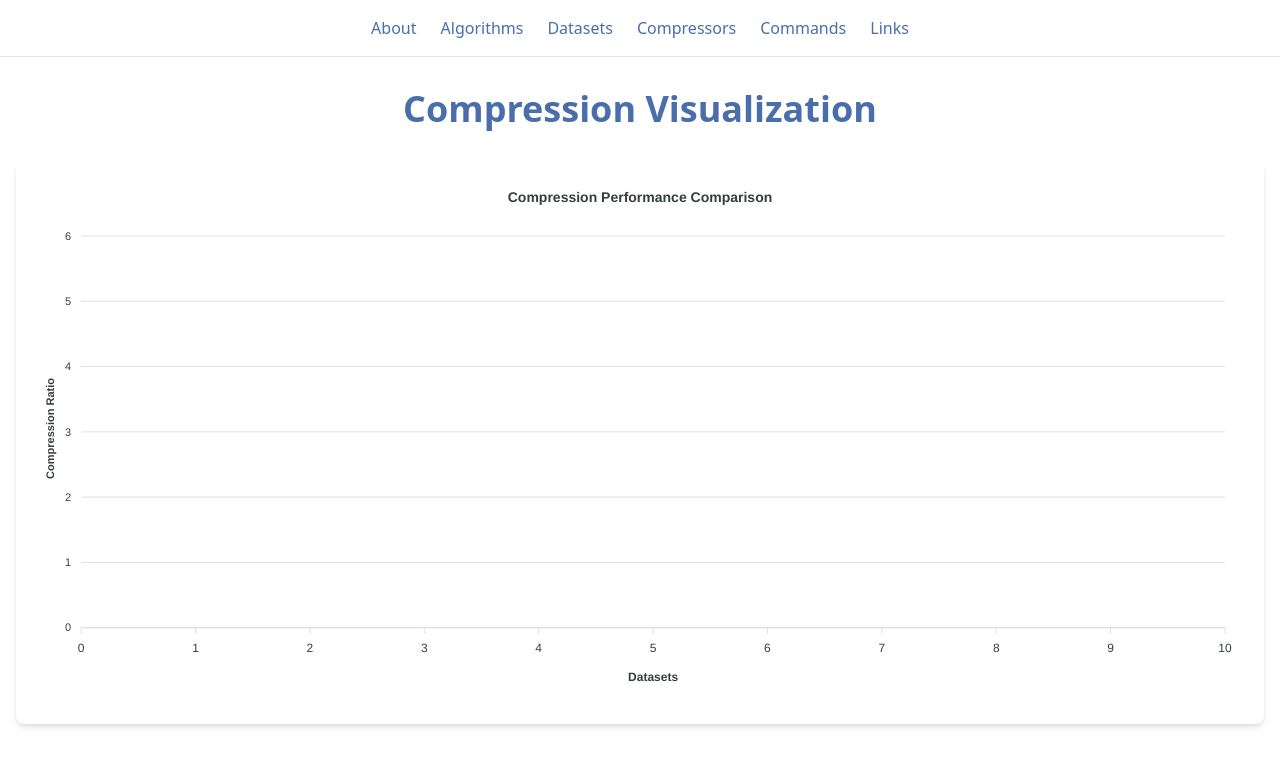
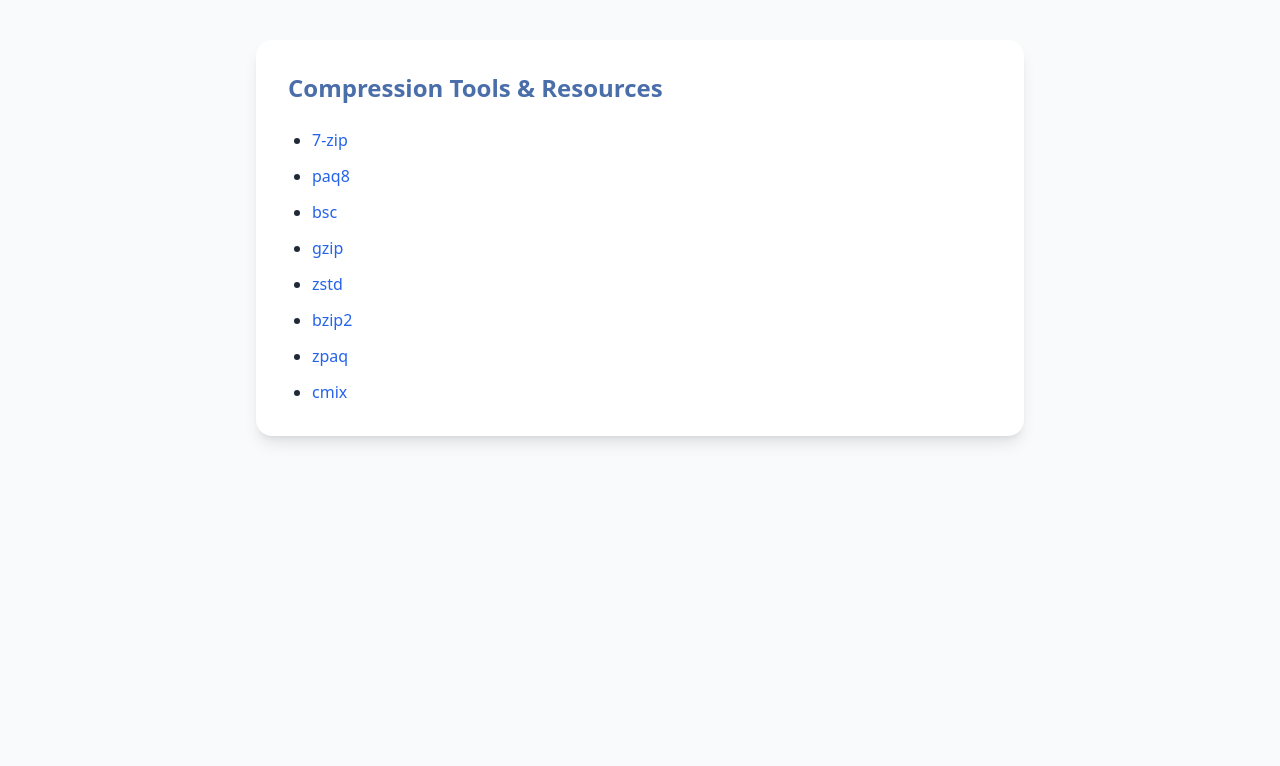
Before and after one commit to ChakrabortyDiya/mgc, a Next.js app in the folder frontend/: page /links in a window 1280 px wide. Shown: the top 766 px of the page. Built offline with nearby package versions, Linux system fonts and the light colour scheme; no server answers.

Commit message:
feat(ui): header functions added

```diff
--- /dev/null
+++ b/frontend/app/about/page.tsx
@@ -0,0 +1,7 @@
+export default function AboutPage() {
+    return (
+        <div>
+            <h1>Hello, World!</h1>
+        </div>
+    );
+}
--- /dev/null
+++ b/frontend/app/algo/page.tsx
@@ -0,0 +1,26 @@
+// pages/algo.tsx
+
+export default function AlgoPage() {
+    return (
+      <main className="min-h-screen bg-gray-50 py-10 px-4">
+        <div className="max-w-3xl mx-auto bg-white shadow-lg rounded-2xl p-8">
+          <h1 className="text-2xl font-bold text-[#4A6EA9] mb-6">The steps of the NGC algorithm</h1>
+
+          <div className="space-y-4 text-gray-800 leading-relaxed">
+            <p><strong>Input:</strong> A DNA or RNA sequence</p>
+
+            <ol className="list-decimal list-inside space-y-2">
+              <li>Convert FASTA, multi-FASTA or FASTQ sequence to raw data consisting only of <code>{`{A, C, G, T/U, etc}`}</code></li>
+              <li>Convert lower-case <code>{`{a, c, g, t/u}`}</code> to upper-case <code>{`{A, C, G, T/U}`}</code></li>
+              <li>Remove all other IUPAC characters (e.g. <code>N</code>, <code>K</code>, <code>B</code>, etc.)</li>
+              <li>Convert the cleaned sequence into 2-bit encoding (stores 4 nucleotides per byte, e.g., <code>ACGTT → 01233</code>)</li>
+              <li>Convert every 4 two-bit-coded nucleotides into extended ASCII code</li>
+              <li>Apply general-purpose encoder</li>
+            </ol>
+
+            <p><strong>Output:</strong> Compressed sequence</p>
+          </div>
+        </div>
+      </main>
+    );
+  }
--- /dev/null
+++ b/frontend/app/commands/page.tsx
@@ -0,0 +1,17 @@
+import React from 'react';
+
+const CommandsPage: React.FC = () => {
+    return (
+        <div style={{ padding: '20px', fontFamily: 'Arial, sans-serif' }}>
+            <h1>Commands</h1>
+            <p>Here is a list of available commands:</p>
+            <ul>
+                <li>Command 1</li>
+                <li>Command 2</li>
+                <li>Command 3</li>
+            </ul>
+        </div>
+    );
+};
+
+export default CommandsPage;
--- /dev/null
+++ b/frontend/app/compressor/page.tsx
@@ -0,0 +1,7 @@
+export default function CompressorPage() {
+    return (
+        <div>
+            <h1>Compressors</h1>
+        </div>
+    );
+}
--- /dev/null
+++ b/frontend/app/datasets/page.tsx
@@ -0,0 +1,7 @@
+export default function DatasetsPage() {
+    return(
+         <div>
+            datasets
+        </div>
+    )
+}
--- /dev/null
+++ b/frontend/app/links/page.tsx
@@ -0,0 +1,35 @@
+export default function LinksPage() {
+    const compressionLinks = [
+      { name: "7-zip", url: "https://www.7-zip.org" },
+      { name: "paq8", url: "https://github.com/hxim/paq8px" },
+      { name: "bsc", url: "https://github.com/IlyaGrebnov/libbsc" },
+      { name: "gzip", url: "https://www.gnu.org/software/gzip/" },
+      { name: "zstd", url: "https://github.com/facebook/zstd.git" },
+      { name: "bzip2", url: "http://sourceware.org/bzip2" },
+      { name: "zpaq", url: "http://mattmahoney.net/dc/zpaq.html" },
+      { name: "cmix", url: "https://github.com/byronknoll/cmix" }
+    ];
+
+    return (
+      <main className="min-h-screen bg-gray-50 py-10 px-4">
+        <div className="max-w-3xl mx-auto bg-white shadow-lg rounded-2xl p-8">
+          <h1 className="text-2xl font-bold text-[#4A6EA9] mb-6">Compression Tools & Resources</h1>
+
+          <ul className="list-disc pl-6 space-y-3 text-gray-800">
+            {compressionLinks.map((link) => (
+              <li key={link.name}>
+                <a
+                  href={link.url}
+                  target="_blank"
+                  rel="noopener noreferrer"
+                  className="text-blue-600 hover:underline hover:text-blue-800 transition-colors"
+                >
+                  {link.name}
+                </a>
+              </li>
+            ))}
+          </ul>
+        </div>
+      </main>
+    );
+  }
--- a/frontend/app/table/page.tsx
+++ b/frontend/app/table/page.tsx
@@ -4,7 +4,7 @@
 import CustomTable from "../../components/CustomTable";
 import { useGlobalContext } from "@/components/GlobalContext";
 import { useRouter } from "next/navigation";
-
+import { Button } from "@/components/ui/button";
 // Converted helper functions from exported functions to internal functions
 function parseColumns(records: Record<string, any>[]): string[] {
   if (!records || records.length === 0) return [];
@@ -50,11 +50,33 @@
       setData(parsedData);
     }
   }, [comparisonRecords, router]);
-
+  const handleDownloadTable: () => void = () => {
+    const headers =
+      comparisonRecords.length > 0
+        ? Object.keys(comparisonRecords[0]).join(",")
+        : "";
+    const rows = comparisonRecords
+      .map((row) => Object.values(row).join(","))
+      .join("\n");
+    const csvContent = `data:text/csv;charset=utf-8,${headers}\n${rows}`;
+    const encodedUri = encodeURI(csvContent);
+    const link = document.createElement("a");
+    link.setAttribute("href", encodedUri);
+    link.setAttribute("download", "comparison_records.csv");
+    document.body.appendChild(link); // Required for FF
+    link.click();
+  };
   return (
     <div className="container mx-auto p-6">
       <h1 className="text-2xl font-bold mb-4">Dynamic Table</h1>
       <CustomTable columns={columns} data={data} />
+      <Button
+        variant="outline"
+        className="w-full sm:w-auto"
+        onClick={handleDownloadTable}
+      >
+        Download table
+      </Button>
     </div>
   );
 };
--- a/frontend/components/header.tsx
+++ b/frontend/components/header.tsx
@@ -1,11 +1,16 @@
+'use client';
+
+import Link from 'next/link';
+
+
 export function Header() {
   const links = [
-    "About",
-    "Algorithms",
-    "Datasets",
-    "Compressors",
-    "Commands",
-    "Links"
+    {name: 'About', path: '/about'},
+    { name: 'Algorithms', path: '/algo' },
+    { name: 'Datasets', path: '/datasets' },
+    { name: 'Compressors', path: '/compressor' },
+    { name: 'Commands', path: '/commands' },
+    { name: 'Links', path: '/links' }
   ]
 
   return (
@@ -13,13 +18,13 @@
       <nav className="container mx-auto px-4">
         <ul className="flex justify-center space-x-6 py-4">
           {links.map((link) => (
-            <li key={link}>
-              <a
-                href="#"
+            <li key={link.name}>
+              <Link
+                href={link.path}
                 className="text-[#4A6EA9] hover:text-[#2C4B82] transition-colors"
               >
-                {link}
-              </a>
+                {link.name}
+              </Link>
             </li>
           ))}
         </ul>
--- a/frontend/components/quick-selector.tsx
+++ b/frontend/components/quick-selector.tsx
@@ -3,6 +3,7 @@
 import { useState } from "react";
 // import { useRouter } from "next/navigation";
 import axios from "axios";
+import Loader from "./ui/loader";
 
 export function QuickSelector() {
   const [testData, setTestData] = useState({
@@ -57,8 +58,8 @@
     type: "barchart" | "scatterplot"
   ) => {
     try {
-
-      const setter = type === "barchart" ? setSelectedChartOptions : setSelectedPlotOptions;
+      const setter =
+        type === "barchart" ? setSelectedChartOptions : setSelectedPlotOptions;
 
       const response = await axios.post(
         `http://127.0.0.1:8000/dashboard/chart/${type}`,
@@ -76,9 +77,7 @@
         throw new Error("Failed to fetch data");
       }
 
-      setter(
-        Array.isArray(response.data) ? response.data : []
-      );
+      setter(Array.isArray(response.data) ? response.data : []);
     } catch (error) {
       if (axios.isAxiosError(error)) {
         console.error(
@@ -93,15 +92,22 @@
     }
   };
   const [isLoading, setIsLoading] = useState(false);
-  console.log(isLoading);
 
-  const fetchData = async (option: string, type: "barchart" | "scatterplot") => {
-    console.log("Selected option:", option);
+  const fetchData = async (
+    option: string,
+    type: "barchart" | "scatterplot"
+  ) => {
+    try {
+      setIsLoading(true);
       if (option) {
         await generateGraphData(
           (typeof option === "string" ? option.replace("_", " ") : "") || "",
           type
         );
+      }
+    } catch (error) {
+      console.error("Error fetching data:", error);
+    } finally {
       setIsLoading(false);
     }
   };
@@ -111,6 +117,12 @@
   };
 
   return (
+    <div>
+      {isLoading && (
+        <div className="absolute inset-0 flex items-center justify-center z-50 bg-gray-100">
+          <Loader />
+        </div>
+      )}
       <div className="bg-[#F5FFF5] border border-[#D1FFD1] rounded-lg p-6 mb-8">
         <h2 className="text-2xl font-semibold text-center text-[#008080] mb-6">
           Result Comparison Using Graph
@@ -119,10 +131,15 @@
         <div className="space-y-6">
           {/* Benchmark Dataset Section */}
           <div className="flex flex-wrap items-center gap-6">
-          <span className="text-[#006400] font-medium">Benchmark dataset</span>
+            <span className="text-[#006400] font-medium">
+              Benchmark dataset
+            </span>
             <div className="flex gap-4">
               {Object.entries(testData.genomes).map(
-              ([size, data]: [string, { size: string; checked: boolean }]) => (
+                ([size, data]: [
+                  string,
+                  { size: string; checked: boolean }
+                ]) => (
                   <label key={size} className="inline-flex items-center">
                     <input
                       type="checkbox"
@@ -207,5 +224,6 @@
           </div>
         </div>
       </div>
+    </div>
   );
 }
```
Also changed, not shown: 1 other file (tests, documents, lock files or other folders). Lines whose indentation alone changed are shown as unchanged.
